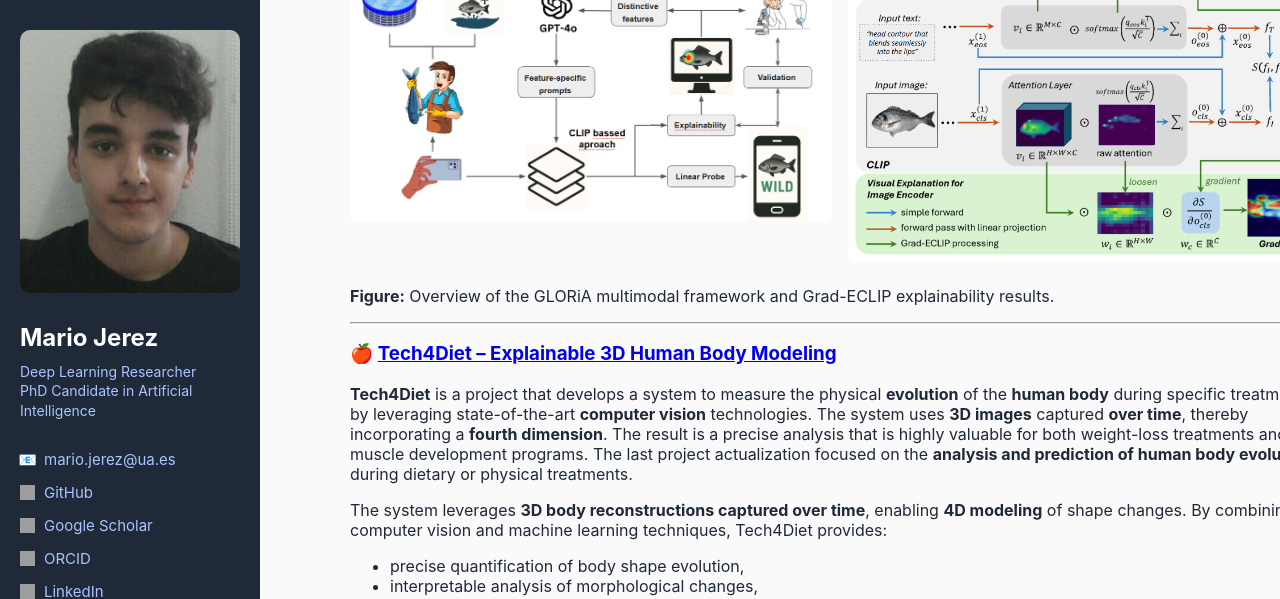
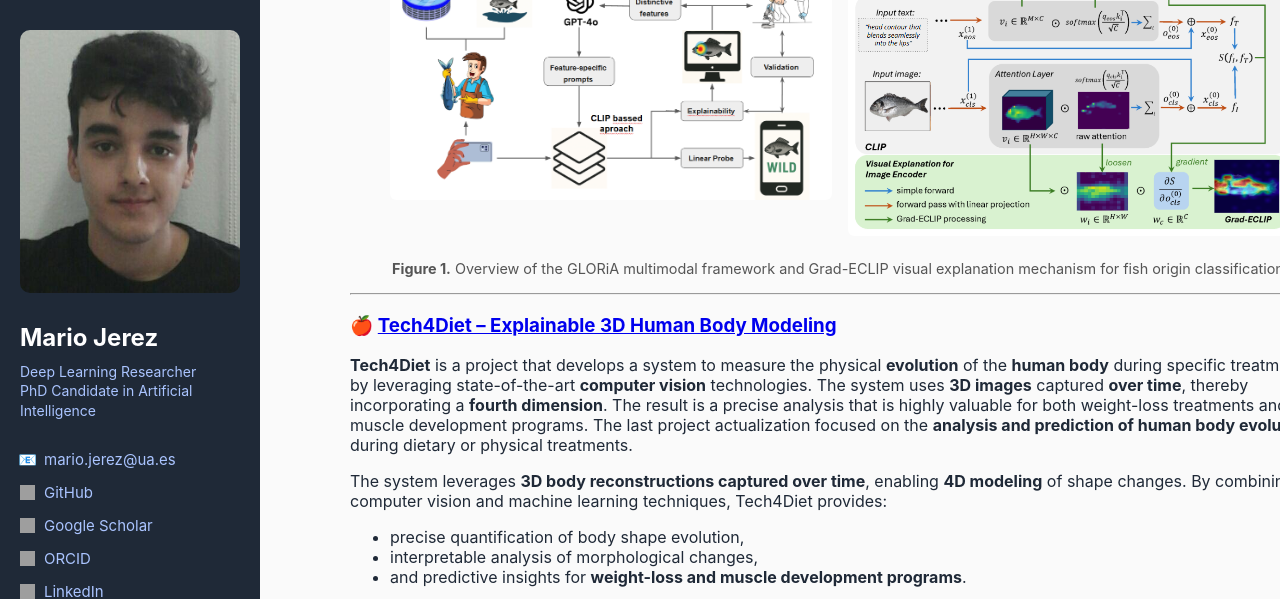
Before and after one commit to Mariojt72/Mariojt72.github.io, a Jekyll site: the page built from index.md, in a window 1280 px wide and 1400 px high, scrolled down 607 px, cut to the strip 0-599 px from the top of the window. Built offline with Jekyll 4.4.1, drawn with Linux system fonts in a browser that asks for light colours; some of the changed text lies outside the part shown; grey boxes are pictures that could not be loaded.

Commit message:
Update index.md

```diff
--- a/index.md
+++ b/index.md
@@ -24,16 +24,17 @@ The system integrates **visual representations** with **textual domain knowledge
 - zero-shot and few-shot reasoning,
 - and **interpretable predictions** through visual explanations.
 
-<div class="gloria-images">
-  <img src="https://raw.githubusercontent.com/Mariojt72/Mariojt72.github.io/main/assets/github2.png"
-       alt="GLORiA multimodal pipeline and explainability framework">
-  <img src="https://raw.githubusercontent.com/Mariojt72/Mariojt72.github.io/main/assets/github.png"
-       alt="Grad-ECLIP visual explanation for GLORiA">
-</div>
-
-<p class="image-caption">
-  <strong>Figure:</strong> Overview of the GLORiA multimodal framework and Grad-ECLIP explainability results.
-</p>
+<figure class="gloria-figure">
+  <div class="gloria-images">
+    <img src="https://raw.githubusercontent.com/Mariojt72/Mariojt72.github.io/main/assets/github2.png"
+         alt="GLORiA multimodal pipeline and explainability framework">
+    <img src="https://raw.githubusercontent.com/Mariojt72/Mariojt72.github.io/main/assets/github.png"
+         alt="Grad-ECLIP visual explanation for GLORiA">
+  </div>
+  <figcaption>
+    <strong>Figure 1.</strong> Overview of the GLORiA multimodal framework and Grad-ECLIP visual explanation mechanism for fish origin classification.
+  </figcaption>
+</figure>
 
 
 ---
@@ -54,9 +55,8 @@ The system leverages **3D body reconstructions captured over time**, enabling **
     </video>
   </div>
   <figcaption>
-    <strong>Figure 2.</strong> Temporal 3D reconstruction and analysis of human body evolution in the Tech4Diet system.
-  </figcaption>
-</figure>
+  <strong>Figure 2.</strong> AI-generated animated overview of the Tech4Diet project, illustrating the pipeline integrating ChatGPT and Midjourney.
+</figcaption>
 
 
 ---
```
